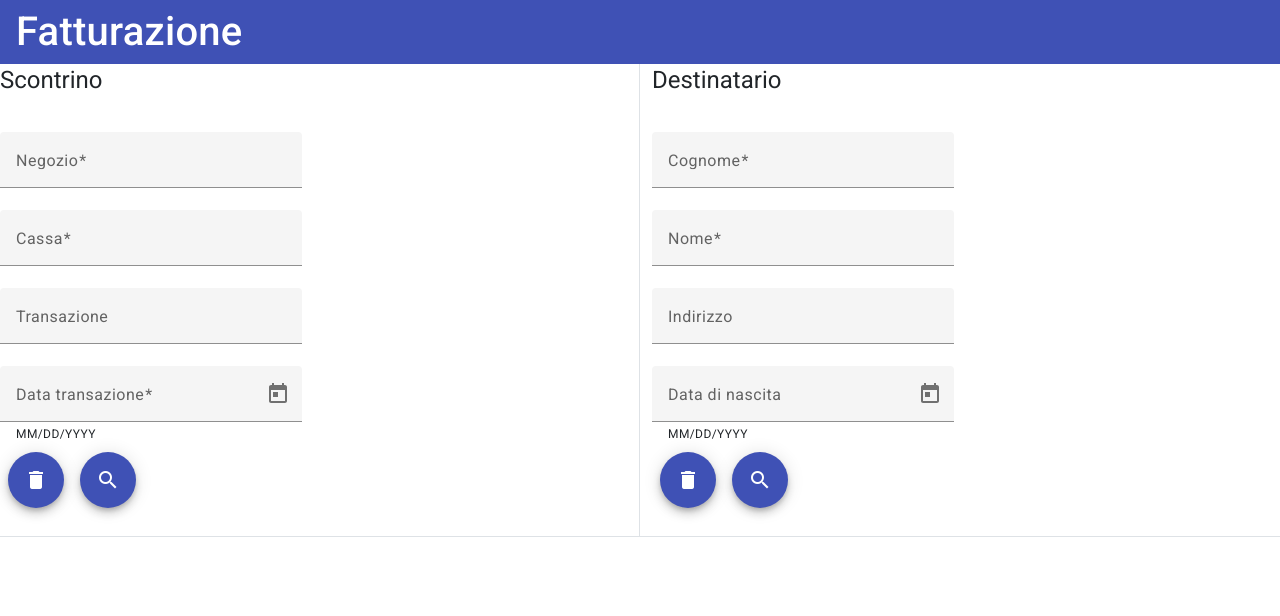
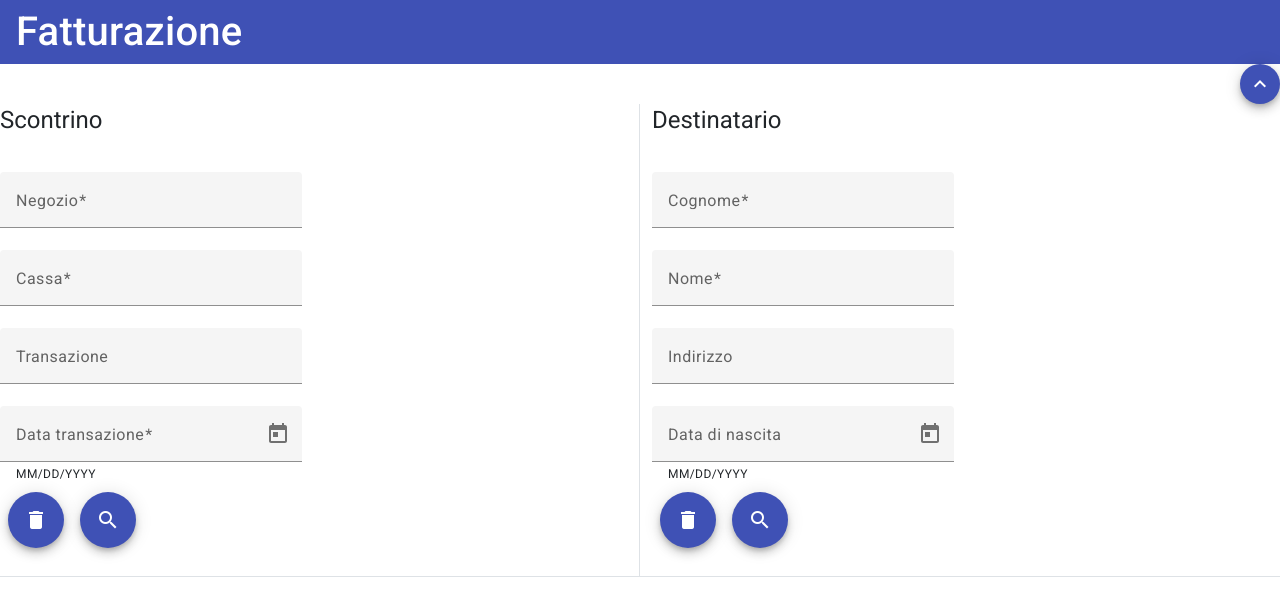
Before and after one commit to michaellaros/fatturazione, an Angular app: page / in a window 1280 px wide. Shown: the top 616 px of the page. Built offline with nearby package versions, Linux system fonts and the light colour scheme.

Commit message:
button to hide

```diff
--- a/src/app/app.component.html
+++ b/src/app/app.component.html
@@ -1,8 +1,18 @@
 
   <mat-toolbar color="primary"><span class="centro" style="font-size: 200%;">Fatturazione</span></mat-toolbar>
+    <div class="row" >
+      <div class=" col-md-12 d-flex justify-content-end">
+
+      <button mat-mini-fab matTooltip="Primary" color="primary" type="submit" class="btn btn-primary" (click)="toggleData(); rotate()">
+        <mat-icon [@rotatedState]='state'>expand_less</mat-icon>
+      </button>
+
+    </div>
+    </div>
   <!-- <div class="container"> -->
+    <div *ngIf = "toDisplay">
       <div class="row" >
-    <div class=" col-md-6 border-end border-bottom">
+        <div class=" col-md-6 border-end border-bottom" >
             <h1 class="titolo">Scontrino</h1>
             <app-filtro-ricevuta (childEvent)="SetRicevuta($event)" class="container"></app-filtro-ricevuta>
         </div>
@@ -14,10 +24,8 @@
       <div>
         <app-detail-list  [ricevuta] = "ricevuta" *ngIf="ricevuta!=null"></app-detail-list>
       </div>
-
+    </div>
   <div class="row justify-content-end" *ngIf="ricevuta!=null">
-
     <button type="submit" class="btn btn-primary"  [disabled]="cliente == null" style="margin:12px" (click)="SendPDF()" class="col-md-2 float-right" mat-raised-button color="primary" >Send PDF</button>
-
   </div>
   <!-- </div> -->
--- a/src/app/app.component.ts
+++ b/src/app/app.component.ts
@@ -2,11 +2,21 @@ import { Component } from '@angular/core';
 import { Cliente } from './models/cliente';
 import { Ricevuta } from './models/ricevuta';
 import { HttpService } from './services/http.service';
+import { trigger, state, style, animate, transition } from '@angular/animations';
 
 @Component({
   selector: 'app-root',
   templateUrl: './app.component.html',
-  styleUrls: ['./app.component.css']
+  styleUrls: ['./app.component.css'],
+  animations: [
+    // Each unique animation requires its own trigger. The first argument of the trigger function is the name
+    trigger('rotatedState', [
+      state('default', style({ transform: 'rotate(0)' })),
+      state('rotated', style({ transform: 'rotate(-180deg)' })),
+      transition('rotated => default', animate('400ms ease-out')),
+      transition('default => rotated', animate('400ms ease-in'))
+    ])
+    ]
 })
 export class AppComponent {
   public ricevutaSelezionata:string|null = null;
@@ -14,9 +24,21 @@ export class AppComponent {
   public clienteSelezionato:string|null = null;
   public cliente!:Cliente;
 
-constructor(private http:HttpService){
+  constructor(private http:HttpService){
 
-}
+  }
+
+  state: string = 'default';
+    rotate() {
+        this.state = (this.state === 'default' ? 'rotated' : 'default');
+    }
+
+
+  toDisplay = true;
+
+  toggleData() {
+    this.toDisplay = !this.toDisplay;
+  }
 
   SendPDF(){
     console.log(this.ricevuta,this.cliente);
--- a/src/app/app.module.ts
+++ b/src/app/app.module.ts
@@ -14,6 +14,7 @@ import { NgbModule } from '@ng-bootstrap/ng-bootstrap';
 import { ModaleRicevutaComponent } from './components/modale-ricevuta/modale-ricevuta.component';
 import { ModaleClientiComponent } from './components/modale-clienti/modale-clienti.component';
 import { ModaleErroreComponent } from './components/modale-errore/modale-errore.component';
+
 
 @NgModule({
   declarations: [
--- a/src/app/material/material.module.ts
+++ b/src/app/material/material.module.ts
@@ -11,6 +11,7 @@ import {MatIconModule} from '@angular/material/icon';
 import {MatListModule} from '@angular/material/list';
 import {MatToolbarModule} from '@angular/material/toolbar';
 import {MatDialogModule} from '@angular/material/dialog';
+
 
 
 const MaterialComponents = [
```
Lines whose indentation alone changed are shown as unchanged.
